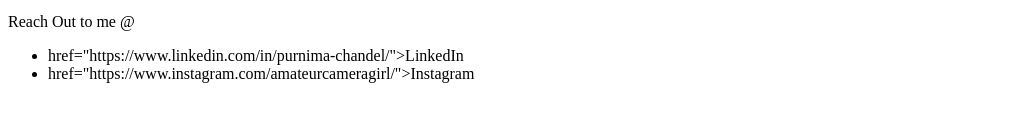
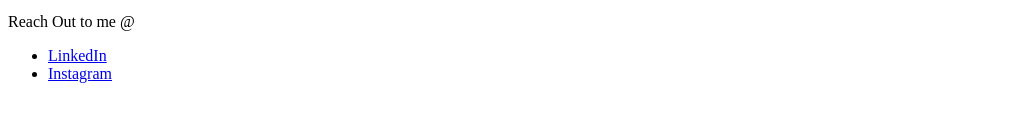
Before and after one commit to PurnimaChandel/purnimachandel.github.io, a plain HTML site: page index.html in a window 1280 px wide. Shown: the part 403-524 px from the top of the page, without its empty margins (0-1015 px from the left). Drawn offline with Linux system fonts and the light colour scheme.

Commit message:
Update index.html

```diff
--- a/index.html
+++ b/index.html
@@ -8,8 +8,8 @@
         <p>Seasoned, motivated and adaptive Business Analyst with over 5 years of experience in creating and delivering solutions for clients and project teams.</p>
         <p>Reach Out to me @</p>
         <ul>
-                <li><a>href="https://www.linkedin.com/in/purnima-chandel/">LinkedIn</a></li>
-                <li><a>href="https://www.instagram.com/amateurcameragirl/">Instagram</a></li>
+                <li><a href="https://www.linkedin.com/in/purnima-chandel/">LinkedIn</a></li>
+                <li><a href="https://www.instagram.com/amateurcameragirl/">Instagram</a></li>
 
               </ul>
     </body>
```
